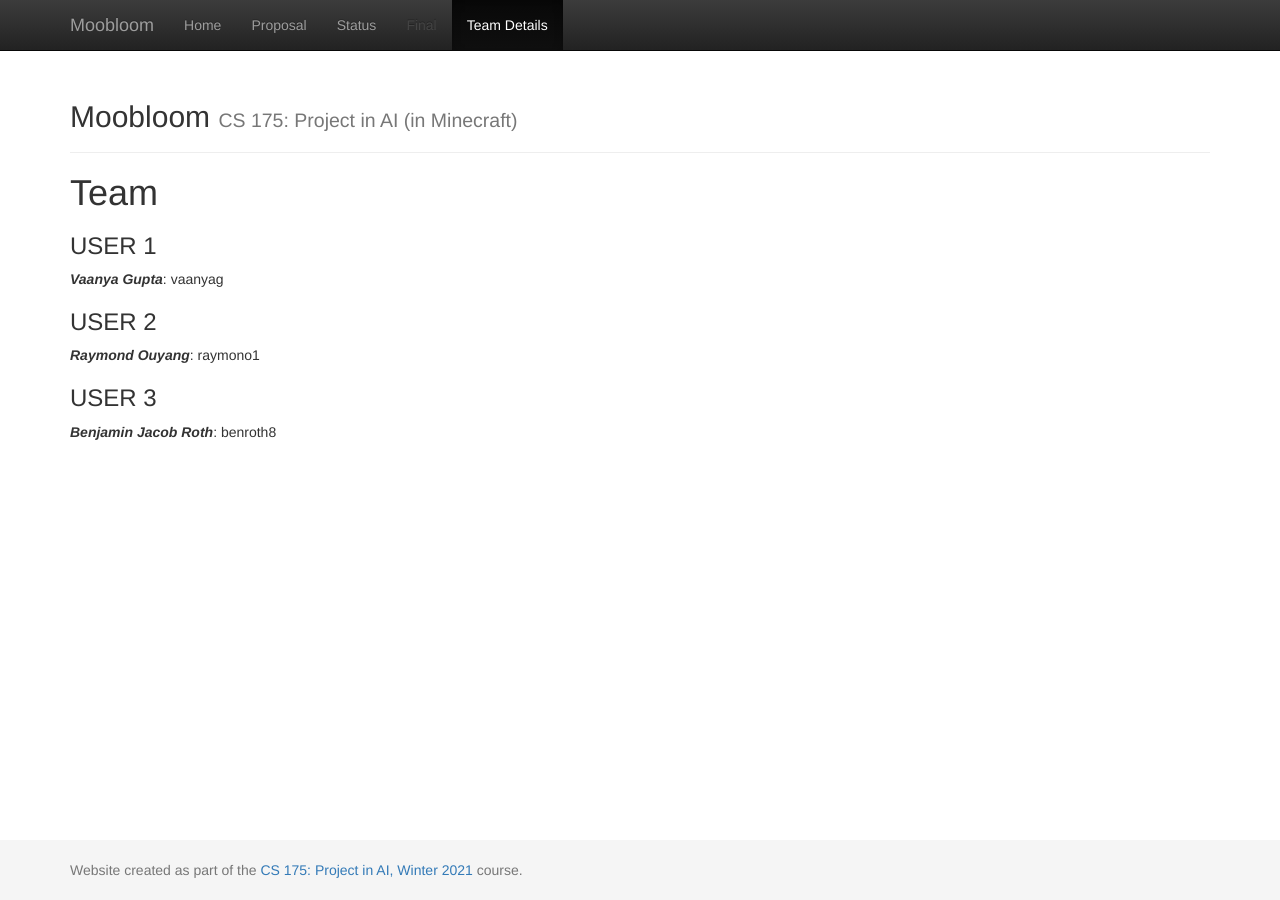
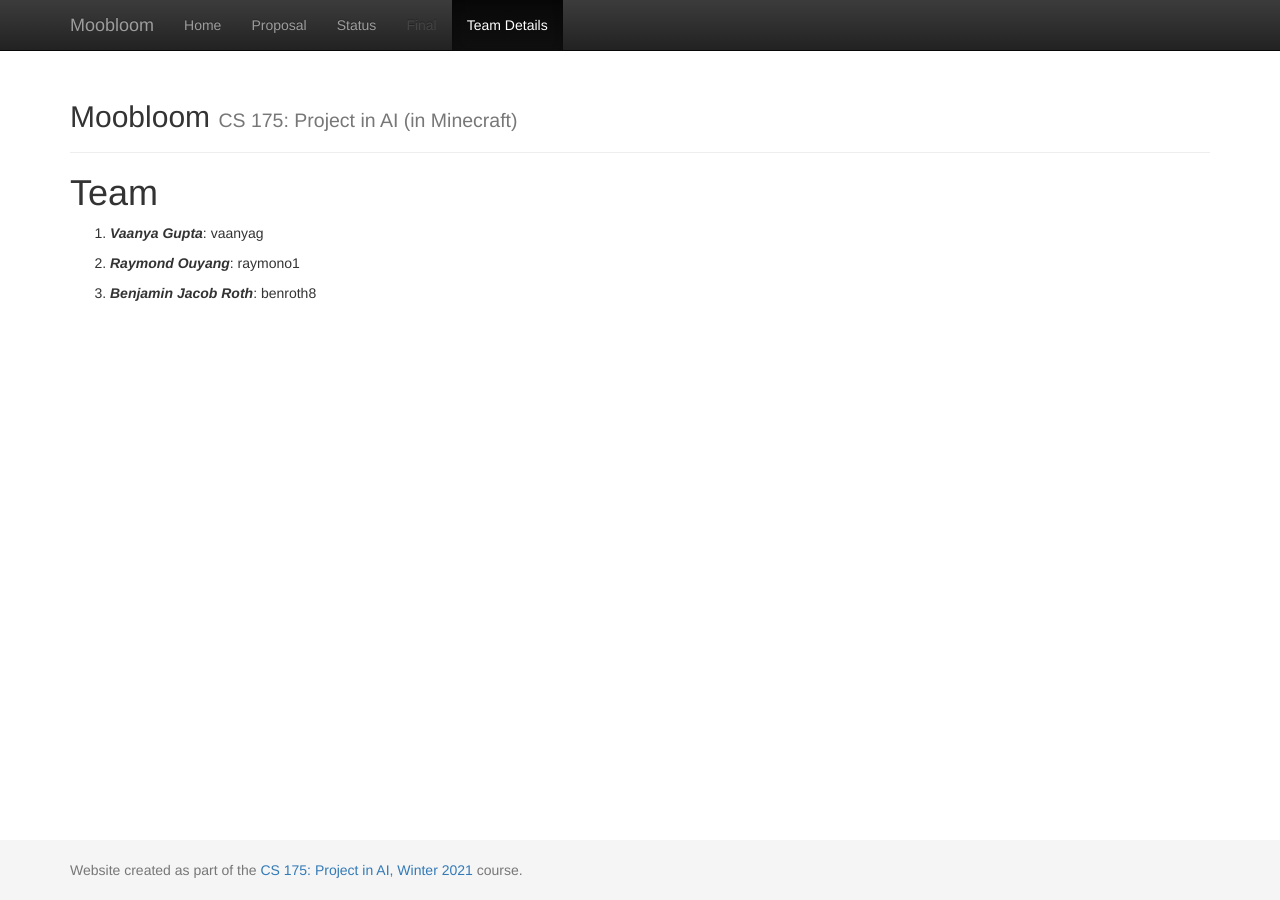
Before and after one commit to rayoh123/Moobloom, a Jekyll site: the page built from docs/team.md, in a window 1280 px wide. Built offline with Jekyll 4.4.1, drawn with Linux system fonts in a browser that asks for light colours.

Commit message:
changed format

```diff
--- a/docs/team.md
+++ b/docs/team.md
@@ -6,11 +6,8 @@ title:  Team
 # {{ page.title }}
 
 
-### USER 1
-***Vaanya Gupta***: vaanyag
+1. ***Vaanya Gupta***: vaanyag
 
-### USER 2
-***Raymond Ouyang***: raymono1
+2. ***Raymond Ouyang***: raymono1
 
-### USER 3
-***Benjamin Jacob Roth***: benroth8
+3. ***Benjamin Jacob Roth***: benroth8
```
